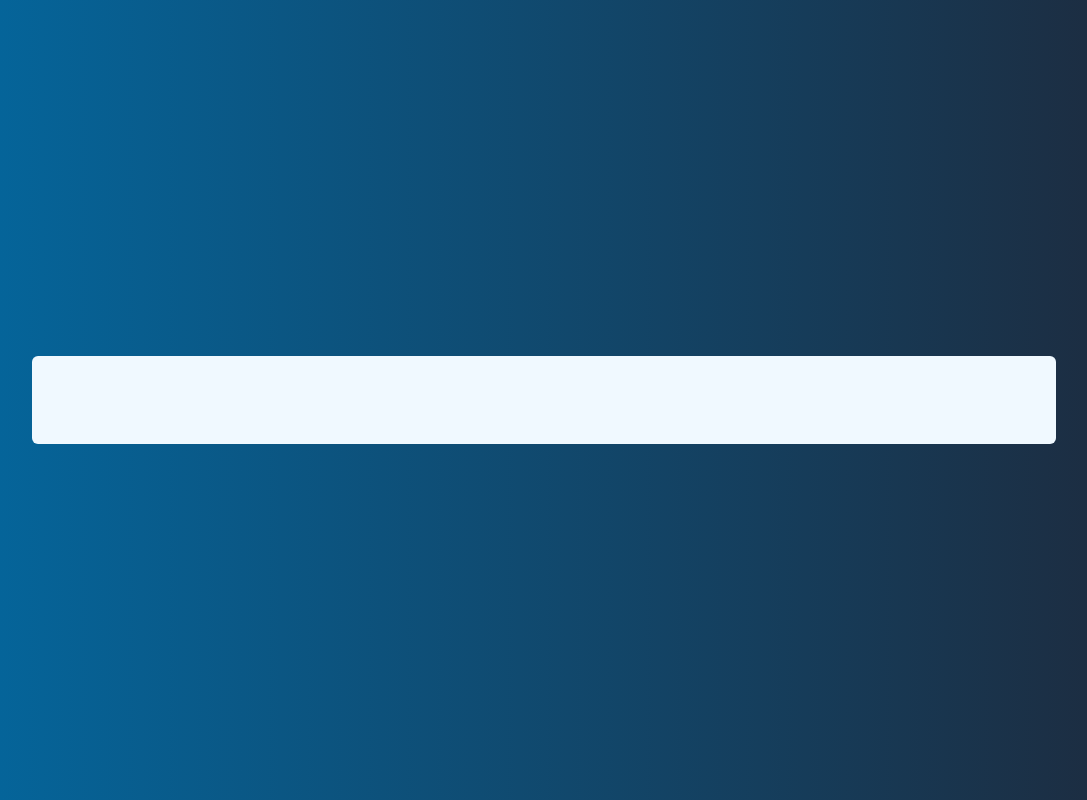
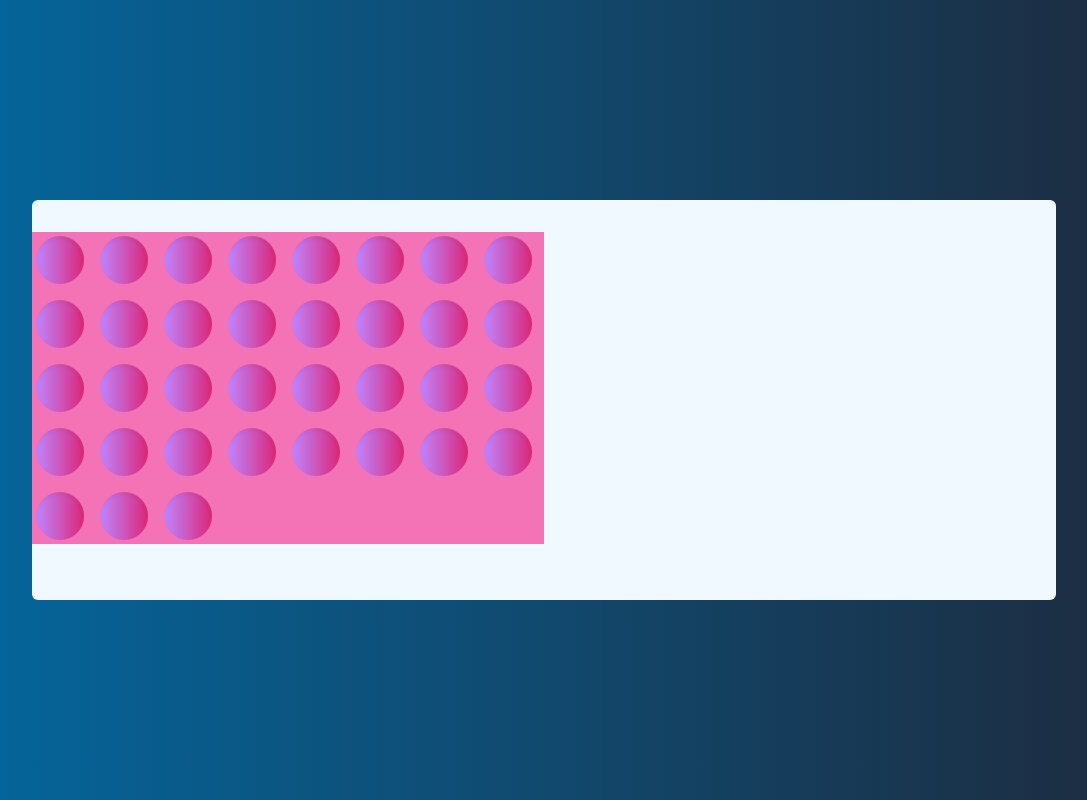
Before and after one commit to CeMaGo/Spiced-Finale, a Next.js app: page /player in a window 1280 px wide. Shown: the whole page, without its empty margins (96-1183 px from the left). Built offline with nearby package versions, Linux system fonts and the light colour scheme.

Commit message:
Bubbles first draft style

```diff
--- a/components/MusicBubbles/MusicBubbles.js
+++ b/components/MusicBubbles/MusicBubbles.js
@@ -0,0 +1,116 @@
+import React from "react";
+import styles from "../../styles/Form.module.css";
+
+export default function MusicBubbles() {
+  return (
+    <>
+      <div className={styles.bubble_wrap}>
+        <div>
+          <button className={styles.button_bubble}>Bubble</button>
+        </div>
+        <div>
+          <button className={styles.button_bubble}>Bubble</button>
+        </div>
+        <div>
+          <button className={styles.button_bubble}>Bubble</button>
+        </div>
+        <div>
+          <button className={styles.button_bubble}>Bubble</button>
+        </div>
+        <div>
+          <button className={styles.button_bubble}>Bubble</button>
+        </div>
+        <div>
+          <button className={styles.button_bubble}>Bubble</button>
+        </div>
+        <div>
+          <button className={styles.button_bubble}>Bubble</button>
+        </div>
+        <div>
+          <button className={styles.button_bubble}>Bubble</button>
+        </div>
+        <div>
+          <button className={styles.button_bubble}>Bubble</button>
+        </div>{" "}
+        <div>
+          <button className={styles.button_bubble}>Bubble</button>
+        </div>{" "}
+        <div>
+          <button className={styles.button_bubble}>Bubble</button>
+        </div>{" "}
+        <div>
+          <button className={styles.button_bubble}>Bubble</button>
+        </div>{" "}
+        <div>
+          <button className={styles.button_bubble}>Bubble</button>
+        </div>{" "}
+        <div>
+          <button className={styles.button_bubble}>Bubble</button>
+        </div>{" "}
+        <div>
+          <button className={styles.button_bubble}>Bubble</button>
+        </div>{" "}
+        <div>
+          <button className={styles.button_bubble}>Bubble</button>
+        </div>{" "}
+        <div>
+          <button className={styles.button_bubble}>Bubble</button>
+        </div>{" "}
+        <div>
+          <button className={styles.button_bubble}>Bubble</button>
+        </div>{" "}
+        <div>
+          <button className={styles.button_bubble}>Bubble</button>
+        </div>{" "}
+        <div>
+          <button className={styles.button_bubble}>Bubble</button>
+        </div>{" "}
+        <div>
+          <button className={styles.button_bubble}>Bubble</button>
+        </div>{" "}
+        <div>
+          <button className={styles.button_bubble}>Bubble</button>
+        </div>{" "}
+        <div>
+          <button className={styles.button_bubble}>Bubble</button>
+        </div>{" "}
+        <div>
+          <button className={styles.button_bubble}>Bubble</button>
+        </div>{" "}
+        <div>
+          <button className={styles.button_bubble}>Bubble</button>
+        </div>{" "}
+        <div>
+          <button className={styles.button_bubble}>Bubble</button>
+        </div>{" "}
+        <div>
+          <button className={styles.button_bubble}>Bubble</button>
+        </div>{" "}
+        <div>
+          <button className={styles.button_bubble}>Bubble</button>
+        </div>{" "}
+        <div>
+          <button className={styles.button_bubble}>Bubble</button>
+        </div>{" "}
+        <div>
+          <button className={styles.button_bubble}>Bubble</button>
+        </div>{" "}
+        <div>
+          <button className={styles.button_bubble}>Bubble</button>
+        </div>{" "}
+        <div>
+          <button className={styles.button_bubble}>Bubble</button>
+        </div>{" "}
+        <div>
+          <button className={styles.button_bubble}>Bubble</button>
+        </div>{" "}
+        <div>
+          <button className={styles.button_bubble}>Bubble</button>
+        </div>{" "}
+        <div>
+          <button className={styles.button_bubble}>Bubble</button>
+        </div>
+      </div>
+    </>
+  );
+}
--- a/components/index.js
+++ /dev/null
@@ -1,7 +0,0 @@
-import React from "react";
-
-function MusicBubbles() {
-  return <div></div>;
-}
-
-export default MusicBubbles;
--- a/pages/player.js
+++ b/pages/player.js
@@ -1,7 +1,8 @@
 import React from "react";
 import { AudioPlayer } from "@/components/AudioPlayer";
-import MusicBubbles from "@/components";
-import Koshi from "/public/Sounds";
+import MusicBubbles from "@/components/MusicBubbles/MusicBubbles";
+// import Koshi from "/public/Sounds";
+
 function Player() {
   return (
     <div>
--- a/styles/Form.module.css
+++ b/styles/Form.module.css
@@ -37,3 +37,15 @@
   color: #6366f1;
   cursor: pointer;
 }
+
+.bubble_wrap {
+  @apply flex gap-2 flex-wrap bg-pink-400;
+}
+
+.button_bubble {
+  @apply w-12 h-12 shadow-inner bg-gradient-to-br from-rose-400 to-indigo-500 rounded-full;
+  @apply m-1 text-sm text-transparent  bg-gradient-to-r from-purple-400 to-pink-600;
+}
+
+.button_bubble:active {
+}
```
